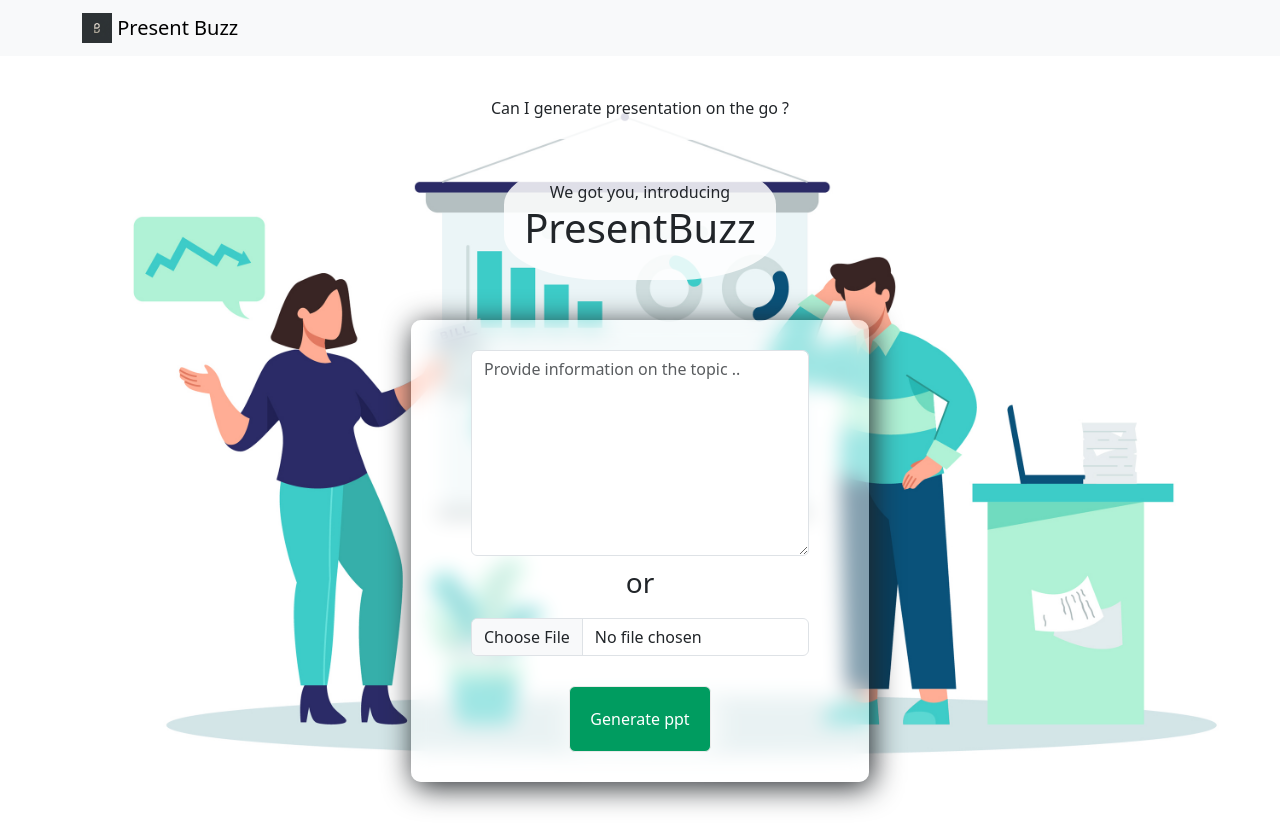
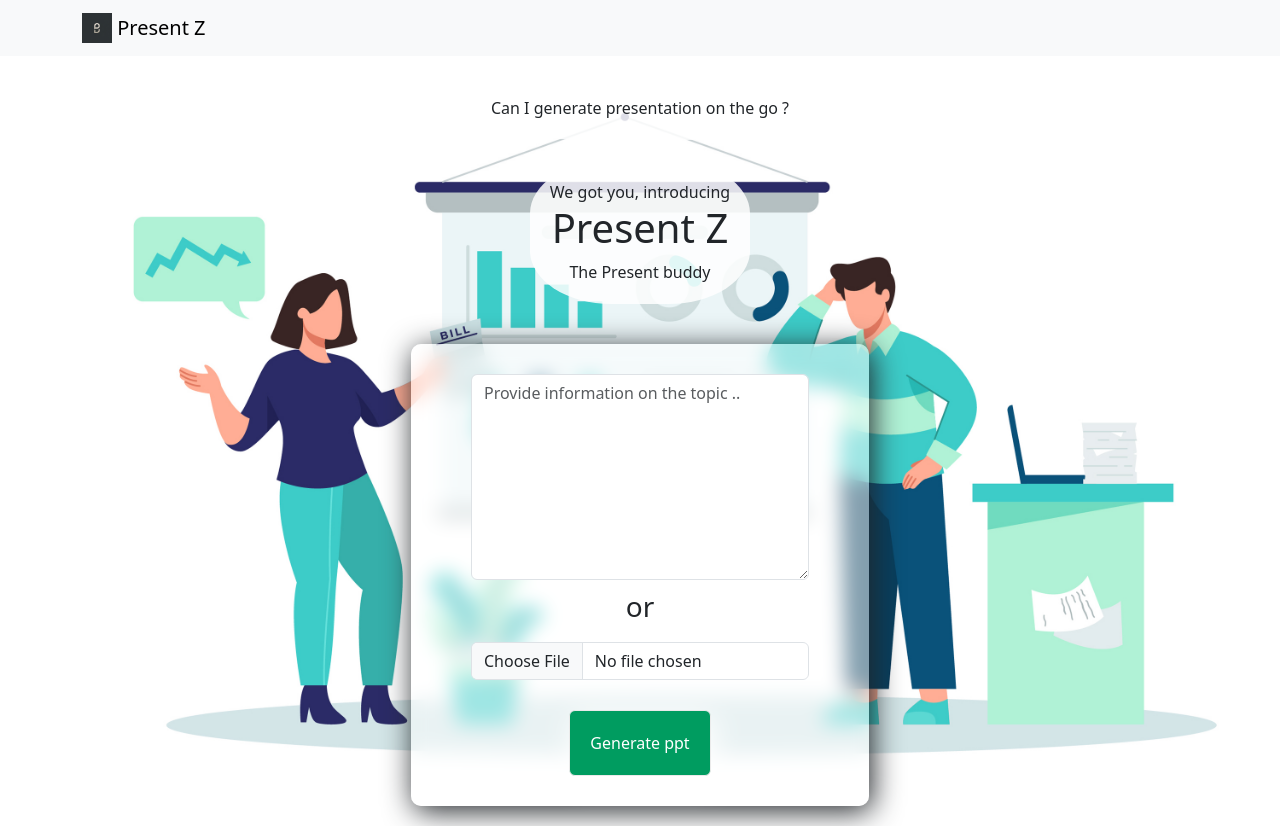
Before and after one commit to AbdurRohit/present-buddy-api, a React (Create React App) app in the folder frontend/: page / in a window 1280 px wide. Before the commit the page ends 802 px from the top, so only its background shows below. Built offline with nearby package versions, Linux system fonts and the light colour scheme.

Commit message:
minor changes

```diff
--- a/frontend/src/pages/Home.jsx
+++ b/frontend/src/pages/Home.jsx
@@ -72,7 +72,7 @@ function Home() {
               height="30"
               className="d-inline-block align-top"
             />{' '}
-            Present Buzz
+            Present Z
           </Navbar.Brand>
         </Container>
       </Navbar>
@@ -90,7 +90,8 @@ function Home() {
         </div>
         <div className="heading">
           We got you, introducing
-          <h1>PresentBuzz</h1>
+          <h1>Present Z</h1>
+          The Present buddy
 
         </div>
         <Container id="container">
```
